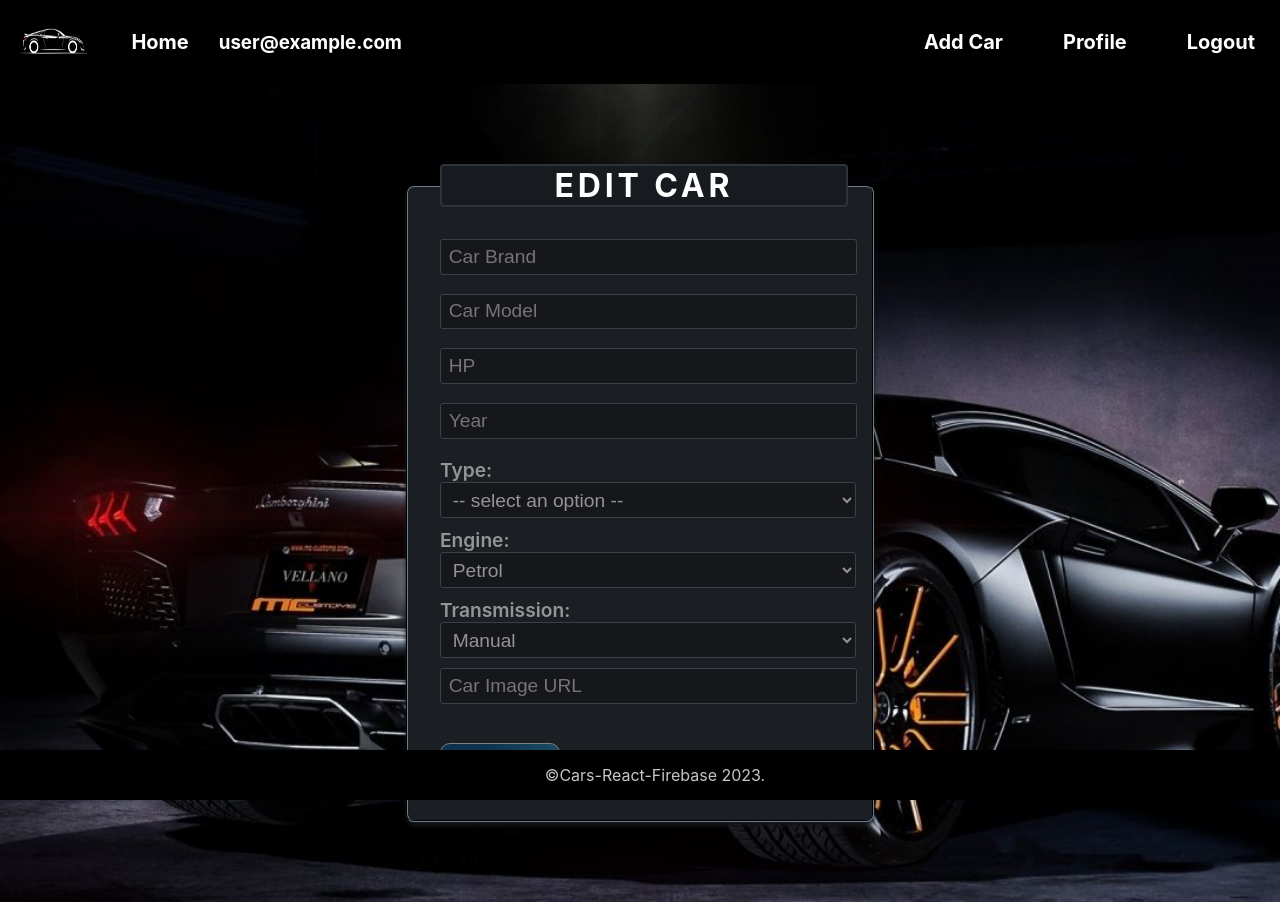
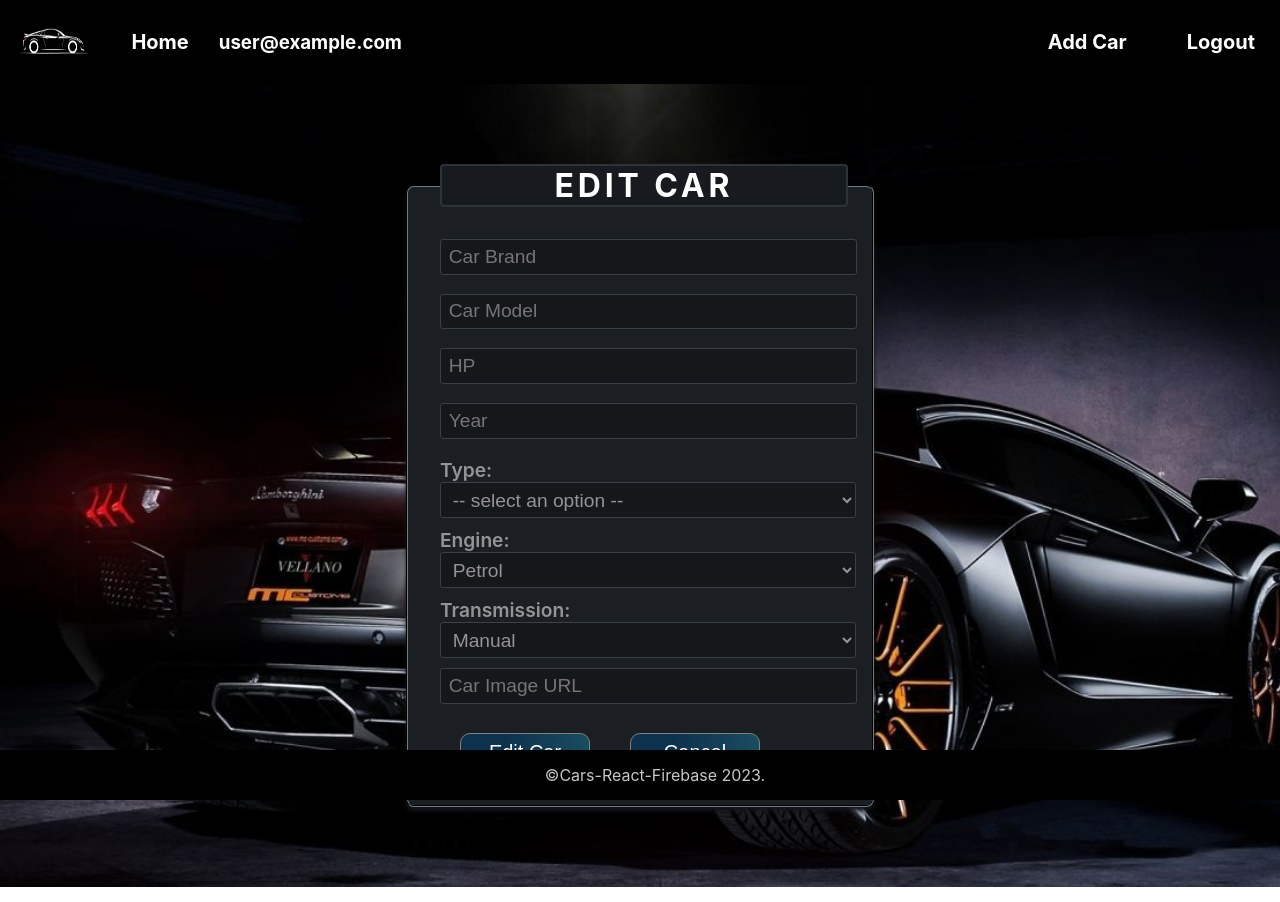
Before and after one commit to EvgeniAnastasov/cars-react-firebase-app, a React (Create React App) app: page /edit/1 in a window 1280 px wide. Built offline with nearby package versions, Linux system fonts and the light colour scheme; no server answers; the database is empty; sample sign-in values are in the browser's storage.

Commit message:
added ReqiureAuth/RouteGuard/

```diff
--- a/src/App.js
+++ b/src/App.js
@@ -3,7 +3,7 @@ import { Footer } from './Components/Footer';
 import { Header } from './Components/Header'
 import { Login } from './Components/Login';
 import { Register } from './Components/Register'
-import { AddCar } from './Components/AddCar';
+import { CarAdd } from './Components/CarAdd';
 import { Home } from './Components/Home';
 import { CarEdit } from './Components/CarEdit';
 import { CarDelete } from './Components/CarDelete';
@@ -11,6 +11,7 @@ import { CarDelete } from './Components/CarDelete';
 import { BrowserRouter as Router, Routes, Route, Link } from 'react-router-dom'
 import { CarDetails } from './Components/CarDetails';
 import { AuthContextProvider } from './context/AuthContext';
+import { RequireAuth } from './Components/RequreAuth';
 
 function App() {
     return (
@@ -23,11 +24,11 @@ function App() {
                 <Routes>
                     <Route path='/login' element={<Login />} />
                     <Route path='/register' element={<Register />} />
-                    <Route path='/add' element={<AddCar />} />
-                    <Route path='/details/:carId' element={<CarDetails />} />
+                    <Route path='/add' element={<RequireAuth><CarAdd /></RequireAuth>} />
+                    <Route path='/details/:carId' element={<RequireAuth><CarDetails /></RequireAuth>} />
                     <Route path='/' element={< Home />} />
-                    <Route path='/edit/:carId' element={<CarEdit />} />
-                    <Route path='/delete/:carId' element={<CarDelete />} />
+                    <Route path='/edit/:carId' element={<RequireAuth><CarEdit /></RequireAuth>} />
+                    <Route path='/delete/:carId' element={<RequireAuth><CarDelete /></RequireAuth>} />
 
                 </Routes>
 
--- a/src/Components/AddCar.js
+++ b/src/Components/CarAdd.js
@@ -8,7 +8,7 @@ import { ref, uploadBytes } from 'firebase/storage'
 import { v4 } from 'uuid'
 // import firebase from 'firebase'
 
-export const AddCar = () => {
+export const CarAdd = () => {
     const [carBrand, setCarBrand] = useState('');
     const [carModel, setCarModel] = useState('');
     const [hp, setHp] = useState('');
@@ -90,6 +90,7 @@ export const AddCar = () => {
                             value={engine}
                             onChange={(e) => setEngine(e.target.value)}
                         >
+                            <option >-- select an option --</option>
                             <option>Petrol</option>
                             <option>Diesel</option>
                             <option>EV</option>
@@ -101,6 +102,7 @@ export const AddCar = () => {
                             value={transmission}
                             onChange={(e) => setTransmission(e.target.value)}
                         >
+                            <option >-- select an option --</option>
                             <option>Manual</option>
                             <option>Auto</option>
                         </select>
--- a/src/Components/CarDelete.js
+++ b/src/Components/CarDelete.js
@@ -15,7 +15,7 @@ export const CarDelete = () => {
 
         deleteDoc(docRef)
             .then(() => {
-                console.log("Document has been deleted successfully.")
+                console.log("Car has been deleted successfully.")
             })
             .catch(error => {
                 console.log(error);
@@ -31,8 +31,8 @@ export const CarDelete = () => {
                 <legend>Delete Car</legend>
                 <div className="container">
 
-                    <h2>Are You Sure You Want To Delete :</h2>
-                    <h2>{carToDelete.CarBrand} {carToDelete.CarModel}</h2>
+                    <h2>Are you sure you want to delete :</h2>
+                    <h2>{carToDelete.CarBrand} {carToDelete.CarModel} ?</h2>
 
                     <div className="actionBtn">
                         <button className="deletebtn" type="submit" onClick={onDelete}>Delete Car</button>
--- a/src/Components/CarEdit.js
+++ b/src/Components/CarEdit.js
@@ -120,7 +120,12 @@ export const CarEdit = () => {
                             onChange={(e) => setImgUrl(e.target.value)}
                         />
 
-                        <button className="addbtn">Edit Car</button>
+                        {/* <button className="addbtn">Edit Car</button> */}
+
+                        <div className="actionBtn">
+                            <button className="deletebtn">Edit Car</button>
+                            <button className="deletebtn" onClick={() => navigate(`/details/${carId}`)}>Cancel</button>
+                        </div>
                     </div>
                 </fieldset>
             </form>
--- a/src/Components/Header.js
+++ b/src/Components/Header.js
@@ -28,7 +28,7 @@ export const Header = () => {
 
                     <li><a href="/add">Add Car</a></li>
 
-                    {user && <li><a href="#">Profile</a></li>}
+                    {/* {user && <li><a href="#">Profile</a></li>} */}
                     {user && <li><a href="#" onClick={onLogout}>Logout</a></li>}
                     {!user && <li><a href="/register">Register</a></li>}
                     {!user && <li><a href="/login">Login</a></li>}
--- a/src/Components/Home.js
+++ b/src/Components/Home.js
@@ -27,7 +27,6 @@ export const Home = () => {
     return (
         <section id="catalogPage">
 
-
             {cars.length < 1 && !isLoading ? <p>No Cars Available!</p> : <h1>All Cars</h1>}
 
             {isLoading ?
--- a/src/Components/Login.js
+++ b/src/Components/Login.js
@@ -17,6 +17,7 @@ export const Login = () => {
             await signIn(email, password)
             navigate('/')
         } catch (error) {
+            alert(error.message)
             console.log(error.message);
         }
     };
--- a/src/Components/Register.js
+++ b/src/Components/Register.js
@@ -18,10 +18,15 @@ export const Register = () => {
             return alert('passwords do not match')
         }
 
+        if (registerPassword.length === 0){
+            return alert ('Plaese enter a valid password!')
+        }
+
         try {
             await createUser(registerEmail, registerPassword)
             navigate('/')
         } catch (error) {
+            alert(error.message)
             console.log(error.message);
         }
     }
--- /dev/null
+++ b/src/Components/RequreAuth.js
@@ -0,0 +1,11 @@
+import { Navigate } from "react-router-dom";
+import { UserAuth } from '../context/AuthContext'
+
+export const RequireAuth = ({ children }) => {
+
+    const { user } = UserAuth();
+
+    console.log(user);
+
+    return user ? children : <Navigate to='/login' replace />
+}
```
